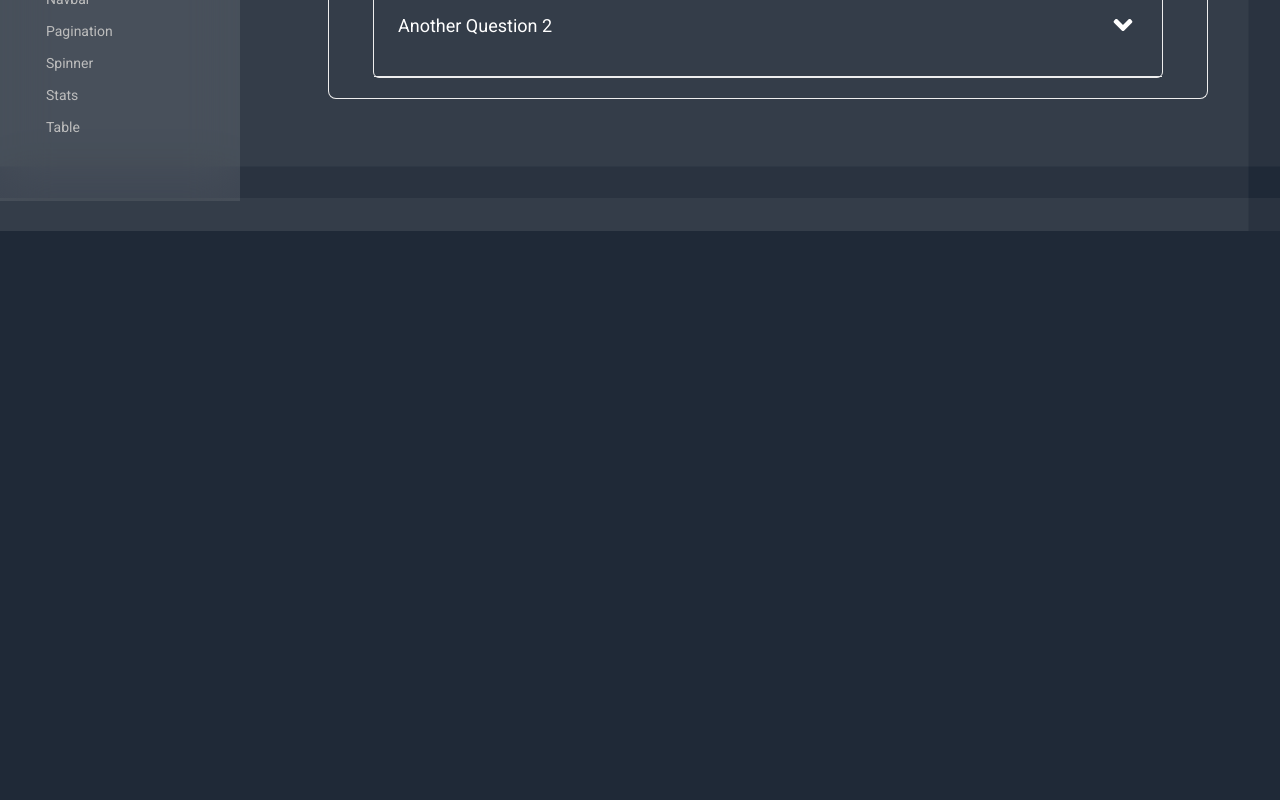
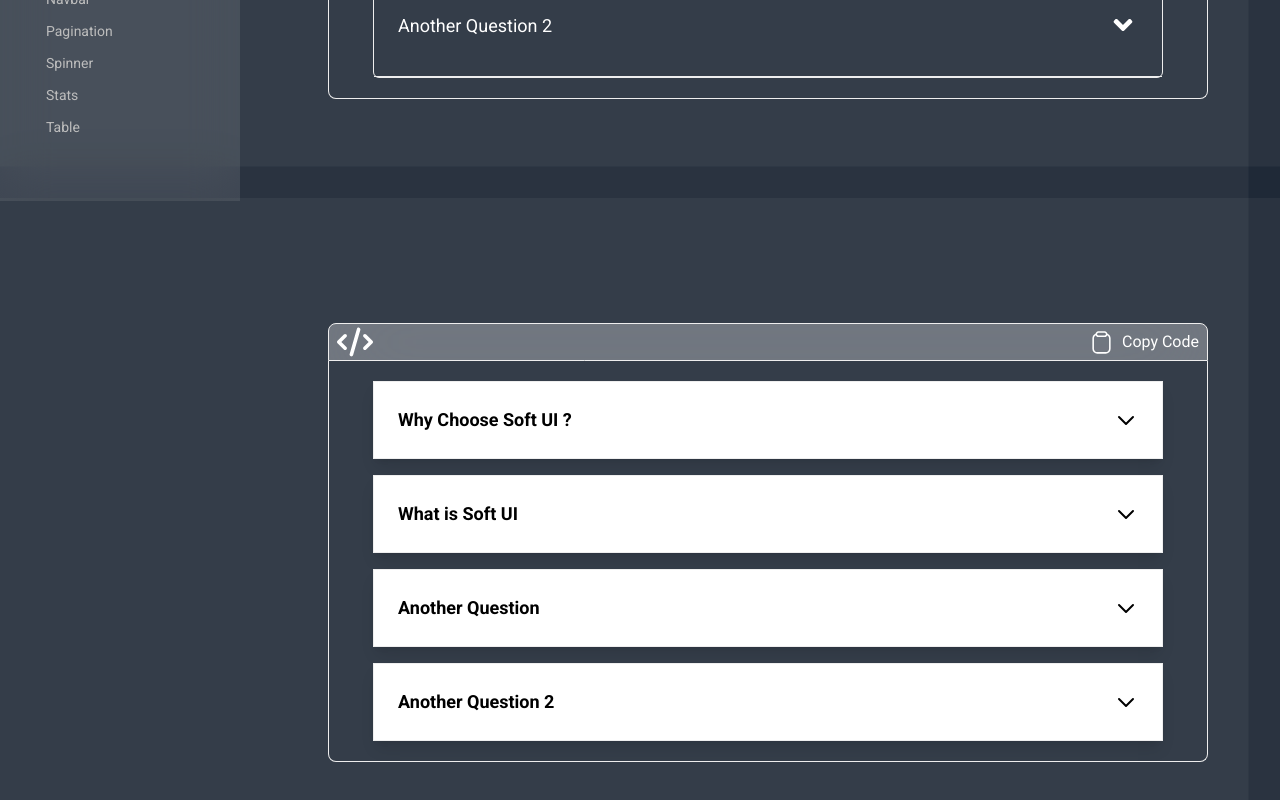
Before and after one commit to akash-khan-311/softui, a React (Vite) app: page /components/accordion in a window 1280 px wide. Shown: the part 602-1402 px from the top of the page. Before the commit the page ends 833 px from the top, so only its background shows below. Built offline with nearby package versions, Linux system fonts and the light colour scheme.

Commit message:
another accordion added

```diff
--- a/src/UIcomponents/Accordion/Accordion.jsx
+++ b/src/UIcomponents/Accordion/Accordion.jsx
@@ -1,10 +1,12 @@
 import Accordions1 from "../../components/App/Accordions/Accordions1";
+import Accordion2 from "../../components/App/Accordions/Accordion2";
 
 const Accordion = () => {
   return (
     <>
       {/* Accordion 1 */}
       <Accordions1 />
+      <Accordion2/>
     </>
   );
 };
--- /dev/null
+++ b/src/components/App/Accordions/Accordion2.jsx
@@ -0,0 +1,169 @@
+import { useState } from "react";
+import CodeBox from "../../../Shared/CodeBox/CodeBox";
+const accordionsData = [
+  {
+    title: "Why Choose Soft UI ? ",
+    description:
+      "Lorem ipsum dolor sit amet consectetur adipisicing elit. Magnam, eligendi? Modi, optio explicabo aspernatur perspiciatis nam hic quia necessitatibus, error obcaecati quo dolor cumque repudiandae!",
+  },
+  {
+    title: "What is Soft UI",
+    description:
+      "Lorem ipsum dolor sit amet consectetur adipisicing elit. Magnam, eligendi? Modi, optio explicabo aspernatur perspiciatis nam hic quia necessitatibus, error obcaecati quo dolor cumque repudiandae!",
+  },
+  {
+    title: "Another Question",
+    description:
+      "Lorem ipsum dolor sit amet consectetur adipisicing elit. Magnam, eligendi? Modi, optio explicabo aspernatur perspiciatis nam hic quia necessitatibus, error obcaecati quo dolor cumque repudiandae!",
+  },
+  {
+    title: "Another Question 2",
+    description:
+      "Lorem ipsum dolor sit amet consectetur adipisicing elit. Magnam, eligendi? Modi, optio explicabo aspernatur perspiciatis nam hic quia necessitatibus, error obcaecati quo dolor cumque repudiandae!",
+  },
+];
+const Accordion2 = () => {
+  const [accordionOpen, setAccordionOpen] = useState(null);
+  const handleToogle = (i) => {
+    setAccordionOpen((prevI) => (prevI === i ? null : i));
+  };
+  return (
+    <CodeBox stringCode={`    import { useState } from "react";
+    const accordionsData = [
+      {
+        title: "Why Choose Soft UI ? ",
+        description:
+          "Lorem ipsum dolor sit amet consectetur adipisicing elit. Magnam, eligendi? Modi, optio explicabo aspernatur perspiciatis nam hic quia necessitatibus, error obcaecati quo dolor cumque repudiandae!",
+      },
+      {
+        title: "What is Soft UI",
+        description:
+          "Lorem ipsum dolor sit amet consectetur adipisicing elit. Magnam, eligendi? Modi, optio explicabo aspernatur perspiciatis nam hic quia necessitatibus, error obcaecati quo dolor cumque repudiandae!",
+      },
+      {
+        title: "Another Question",
+        description:
+          "Lorem ipsum dolor sit amet consectetur adipisicing elit. Magnam, eligendi? Modi, optio explicabo aspernatur perspiciatis nam hic quia necessitatibus, error obcaecati quo dolor cumque repudiandae!",
+      },
+      {
+        title: "Another Question 2",
+        description:
+          "Lorem ipsum dolor sit amet consectetur adipisicing elit. Magnam, eligendi? Modi, optio explicabo aspernatur perspiciatis nam hic quia necessitatibus, error obcaecati quo dolor cumque repudiandae!",
+      },
+    ];
+const Accordion = ()=> {
+  const [accordionOpen, setAccordionOpen] = useState(null);
+  const handleToogle = (i) => {
+    setAccordionOpen((prevI) => (prevI === i ? null : i));
+  };
+
+  return (
+    <div className="space-y-4 mx-6">
+        {accordionsData?.map((accordion, i) => (
+          <div
+            key={i}
+            className="transition-all p-6 duration-200 bg-white border border-gray-200 shadow-lg cursor-pointer hover:bg-gray-50"
+          >
+            <button
+              onClick={() => handleToogle(i)}
+              type="button"
+              className="flex items-center justify-between w-full"
+            >
+              <span className="flex text-lg font-semibold text-black">
+                {accordion.title}
+              </span>
+              <svg
+                xmlns="http://www.w3.org/2000/svg"
+                fill="none"
+                viewBox="0 0 24 24"
+                stroke="currentColor"
+                className={\`w-6 h-6 text-black transition-all ease-in-out \${
+                  accordionOpen === i
+                    ? "rotate-180 duration-200"
+                    : "rotate-0 duration-200"
+                }\`}
+              >
+                <path
+                  strokeLinecap="round"
+                  strokeLinejoin="round"
+                  strokeWidth={2}
+                  d="M19 9l-7 7-7-7"
+                />
+              </svg>
+            </button>
+            <div
+              className={\`grid text-gray-600 transition-all ease-in-out duration-300 text-left \${
+                accordionOpen === i
+                  ? "grid-rows-[1fr] opacity-100"
+                  : "grid-rows-[0fr] opacity-0"
+              } \`}
+            >
+              <div
+                className="overflow-hidden"
+              >
+                {accordion.description}
+              </div>
+            </div>
+          </div>
+        ))}
+      </div>
+  )
+}
+
+export default Accordion
+
+`}>
+      <div className="space-y-4 mx-6">
+        {accordionsData?.map((accordion, i) => (
+          <div
+            key={i}
+            className="transition-all p-6 duration-200 bg-white border border-gray-200 shadow-lg cursor-pointer hover:bg-gray-50"
+          >
+            <button
+              onClick={() => handleToogle(i)}
+              type="button"
+              className="flex items-center justify-between w-full"
+            >
+              <span className="flex text-lg font-semibold text-black">
+                {accordion.title}
+              </span>
+              <svg
+                xmlns="http://www.w3.org/2000/svg"
+                fill="none"
+                viewBox="0 0 24 24"
+                stroke="currentColor"
+                className={`w-6 h-6 text-black transition-all ease-in-out ${
+                  accordionOpen === i
+                    ? "rotate-180 duration-200"
+                    : "rotate-0 duration-200"
+                }`}
+              >
+                <path
+                  strokeLinecap="round"
+                  strokeLinejoin="round"
+                  strokeWidth={2}
+                  d="M19 9l-7 7-7-7"
+                />
+              </svg>
+            </button>
+            <div
+              className={`grid text-gray-600 transition-all ease-in-out duration-300 text-left ${
+                accordionOpen === i
+                  ? "grid-rows-[1fr] opacity-100"
+                  : "grid-rows-[0fr] opacity-0"
+              } `}
+            >
+              <div
+                className={`overflow-hidden   ${accordionOpen === i && " "} `}
+              >
+                {accordion.description}
+              </div>
+            </div>
+          </div>
+        ))}
+      </div>
+    </CodeBox>
+  );
+};
+
+export default Accordion2;
```
